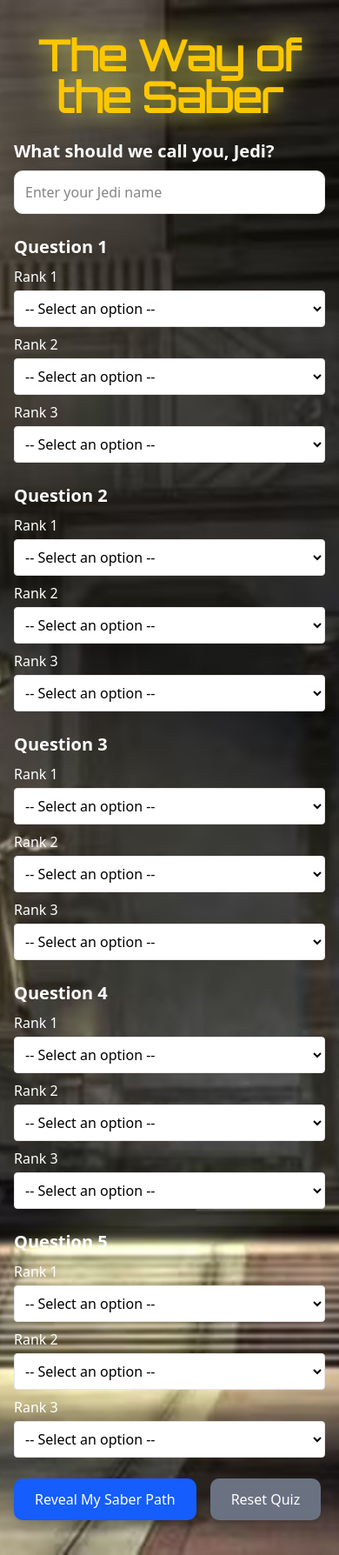
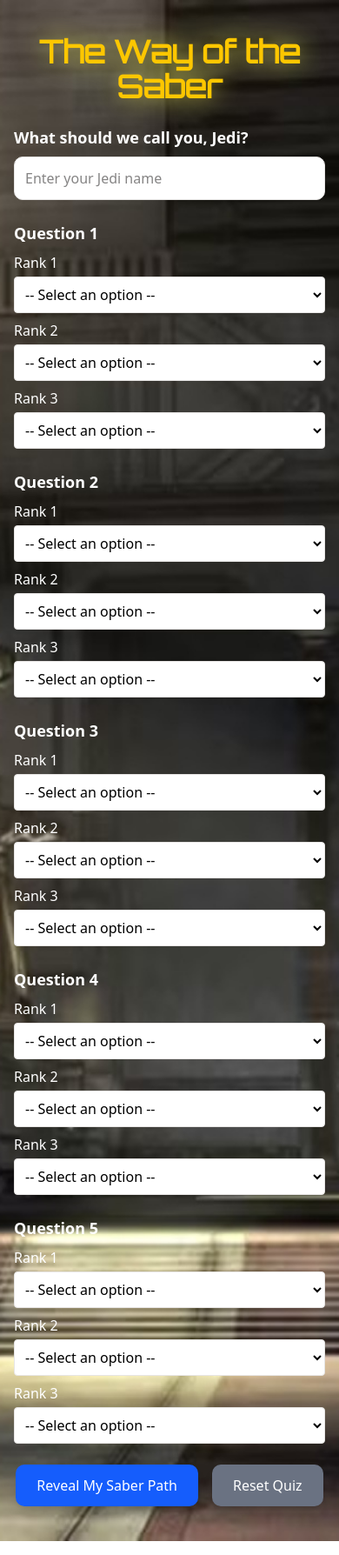
Before and after one commit to oplafont/saber-path, a Next.js app: page / in a window 390 px wide. Shown: the whole page at 87% size. Built offline with nearby package versions, Linux system fonts and the light colour scheme.

Commit message:
Mobile responsiveness improvements

```diff
--- a/app/page.tsx
+++ b/app/page.tsx
@@ -109,20 +109,20 @@ export default function HomePage() {
         <meta name="description" content="Discover your Jedi combat form and Force alignment through an immersive Star Wars-style quiz." />
         <meta property="og:title" content="The Way of the Saber" />
         <meta property="og:description" content="Discover your Jedi combat form and Force alignment through an immersive Star Wars-style quiz." />
-        <meta property="og:image" content="/A_promotional_digital_illustration_poster_titled_.png" />
+        <meta property="og:image" content="/poster.jpg" />
         <link rel="icon" href="/favicon.ico" />
       </Head>
 
       <div
-        className="min-h-screen bg-cover bg-center text-white px-4 py-10"
+        className="min-h-screen bg-cover bg-center text-white px-4 py-10 sm:px-6 md:px-8 lg:px-16"
         style={{ backgroundImage: "url('/starwars-bg.jpg')" }}
       >
-        <h1 className="text-5xl font-[Orbitron] font-extrabold mb-6 text-center text-yellow-400 drop-shadow-[0_0_15px_rgba(255,255,100,0.8)]">
+        <h1 className="text-4xl sm:text-5xl font-[Orbitron] font-extrabold mb-6 text-center text-yellow-400 drop-shadow-[0_0_15px_rgba(255,255,100,0.8)]">
           The Way of the Saber
         </h1>
 
         <div className="mb-6">
-          <label className="block text-xl font-semibold mb-2">
+          <label className="block text-lg sm:text-xl font-semibold mb-2">
             What should we call you, Jedi?
           </label>
           <input
@@ -136,7 +136,7 @@ export default function HomePage() {
 
         {questions.map((choices, questionIndex) => (
           <div key={questionIndex} className="mb-6">
-            <h2 className="text-xl font-semibold mb-2">Question {questionIndex + 1}</h2>
+            <h2 className="text-lg sm:text-xl font-semibold mb-2">Question {questionIndex + 1}</h2>
             {[0, 1, 2].map((rank) => (
               <div key={rank} className="mb-2">
                 <label className="block mb-1">Rank {rank + 1}</label>
@@ -169,7 +169,7 @@ export default function HomePage() {
           </div>
         ))}
 
-        <div className="flex flex-wrap gap-4">
+        <div className="flex flex-wrap gap-4 justify-center">
           <button
             onClick={handleSubmit}
             disabled={loading}
@@ -192,7 +192,7 @@ export default function HomePage() {
               Your Jedi Profile
             </h2>
             <pre
-              className={`whitespace-pre-wrap font-mono text-lg ${showResult ? "animate-typewriter" : ""}`}
+              className={`whitespace-pre-wrap font-mono text-base sm:text-lg ${showResult ? "animate-typewriter" : ""}`}
               style={{
                 overflow: "hidden",
                 maxHeight: showResult ? "1000px" : "0",
```
